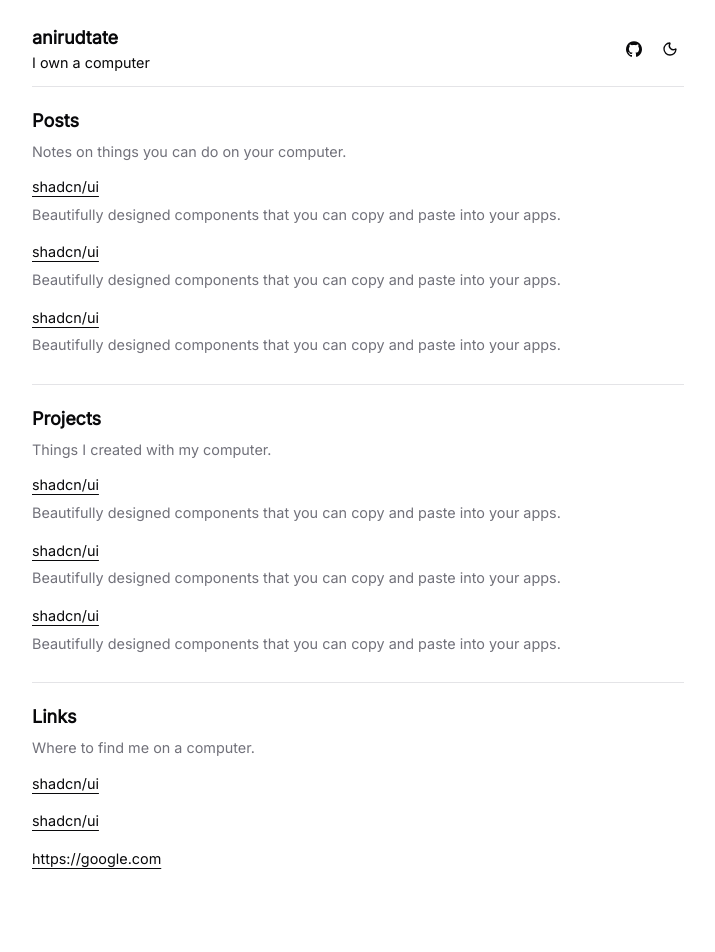
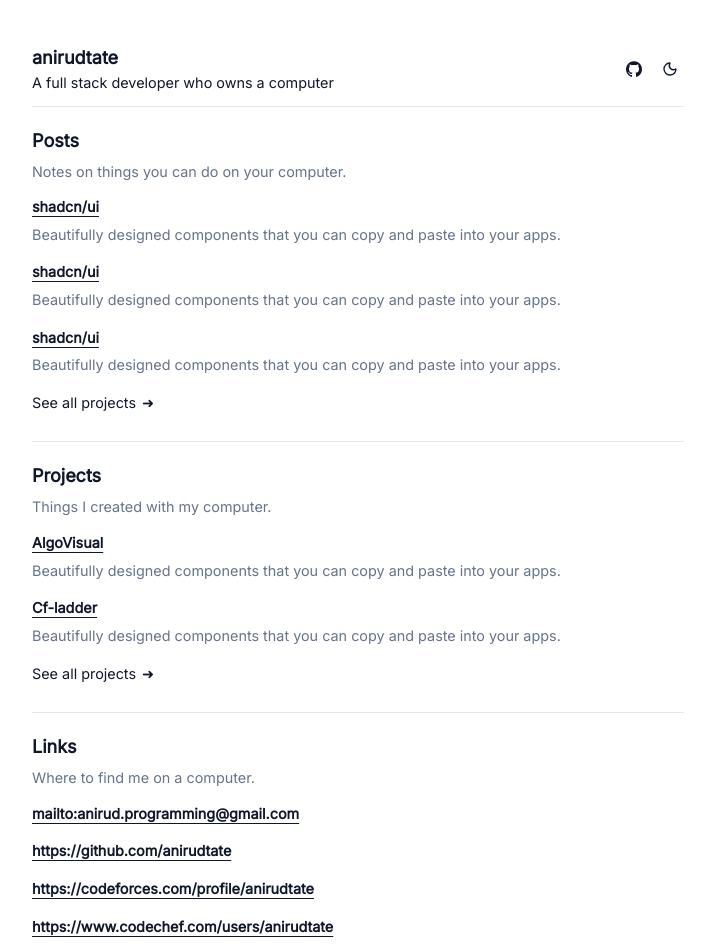
Before and after one commit to anirudtate/portfolio-svelte, a SvelteKit app: page / in a window 1280 px wide. Shown: the top 952 px of the page, without its empty margins (282-997 px from the left). Before the commit the page ends 922 px from the top, so only its background shows below. Built offline with nearby package versions, Linux system fonts and the light colour scheme.

Commit message:
back to slate

```diff
--- a/src/app.postcss
+++ b/src/app.postcss
@@ -6,66 +6,68 @@
 @layer base {
 	:root {
 		--background: 0 0% 100%;
-		--foreground: 240 10% 3.9%;
+		--foreground: 222.2 47.4% 11.2%;
 
-		--muted: 240 4.8% 95.9%;
-		--muted-foreground: 240 3.8% 46.1%;
+		--muted: 210 40% 96.1%;
+		--muted-foreground: 215.4 16.3% 46.9%;
 
 		--popover: 0 0% 100%;
-		--popover-foreground: 240 10% 3.9%;
+		--popover-foreground: 222.2 47.4% 11.2%;
+
+		--border: 214.3 31.8% 91.4%;
+		--input: 214.3 31.8% 91.4%;
 
 		--card: 0 0% 100%;
-		--card-foreground: 240 10% 3.9%;
+		--card-foreground: 222.2 47.4% 11.2%;
 
-		--border: 240 5.9% 90%;
-		--input: 240 5.9% 90%;
+		--primary: 222.2 47.4% 11.2%;
+		--primary-foreground: 210 40% 98%;
 
-		--primary: 240 5.9% 10%;
-		--primary-foreground: 0 0% 98%;
+		--secondary: 210 40% 96.1%;
+		--secondary-foreground: 222.2 47.4% 11.2%;
 
-		--secondary: 240 4.8% 95.9%;
-		--secondary-foreground: 240 5.9% 10%;
+		--accent: 210 40% 96.1%;
+		--accent-foreground: 222.2 47.4% 11.2%;
 
-		--accent: 240 4.8% 95.9%;
-		--accent-foreground: 240 5.9% 10%;
+		--destructive: 0 92% 38%;
+		--destructive-foreground: 210 40% 98%;
 
-		--destructive: 0 84.2% 60.2%;
-		--destructive-foreground: 0 0% 98%;
-
-		--ring: 240 5% 64.9%;
+		--ring: 215 20.2% 65.1%;
 
 		--radius: 0.5rem;
 	}
 
 	.dark {
-		--background: 240 10% 3.9%;
-		--foreground: 0 0% 98%;
+		--background: 224 71% 4%;
+		--foreground: 213 31% 91%;
 
-		--muted: 240 3.7% 15.9%;
-		--muted-foreground: 240 5% 64.9%;
+		--muted: 223 47% 11%;
+		--muted-foreground: 215.4 16.3% 56.9%;
 
-		--popover: 240 10% 3.9%;
-		--popover-foreground: 0 0% 98%;
+		--accent: 216 34% 17%;
+		--accent-foreground: 210 40% 98%;
 
-		--card: 240 10% 3.9%;
-		--card-foreground: 0 0% 98%;
+		--popover: 224 71% 4%;
+		--popover-foreground: 215 20.2% 65.1%;
 
-		--border: 240 3.7% 15.9%;
-		--input: 240 3.7% 15.9%;
+		--border: 216 34% 17%;
+		--input: 216 34% 17%;
 
-		--primary: 0 0% 98%;
-		--primary-foreground: 240 5.9% 10%;
+		--card: 224 71% 4%;
+		--card-foreground: 213 31% 91%;
 
-		--secondary: 240 3.7% 15.9%;
-		--secondary-foreground: 0 0% 98%;
+		--primary: 210 40% 98%;
+		--primary-foreground: 222.2 47.4% 1.2%;
 
-		--accent: 240 3.7% 15.9%;
-		--accent-foreground: 0 0% 98%;
+		--secondary: 222.2 47.4% 11.2%;
+		--secondary-foreground: 210 40% 98%;
 
-		--destructive: 0 62.8% 30.6%;
-		--destructive-foreground: 0 85.7% 97.3%;
+		--destructive: 359 51% 48%;
+		--destructive-foreground: 210 40% 98%;
 
-		--ring: 240 3.7% 15.9%;
+		--ring: 216 34% 17%;
+
+		--radius: 0.5rem;
 	}
 }
 
--- a/src/routes/+page.svelte
+++ b/src/routes/+page.svelte
@@ -18,6 +18,12 @@
 			title="shadcn/ui"
 			subTitle="Beautifully designed components that you can copy and paste into your apps."
 		/>
+		<div
+			class="group text-foreground flex items-center gap-1.5 hover:gap-2 cursor-pointer transition-all"
+		>
+			<div class="group-hover:underline transition-all underline-offset-4">See all projects</div>
+			<div>&#10140;</div>
+		</div>
 	</div>
 </Section>
 
@@ -26,18 +32,21 @@
 <Section title="Projects" subTitle="Things I created with my computer.">
 	<div class="flex flex-col gap-4">
 		<SubSection
-			title="shadcn/ui"
+			title="AlgoVisual"
 			subTitle="Beautifully designed components that you can copy and paste into your apps."
+			href="https://algovisual3d.vercel.app"
 		/>
 		<SubSection
-			title="shadcn/ui"
+			title="Cf-ladder"
 			subTitle="Beautifully designed components that you can copy and paste into your apps."
+			href="https://cf-ladder.vercel.app"
 		/>
-		<SubSection
-			href="https://google.com"
-			title="shadcn/ui"
-			subTitle="Beautifully designed components that you can copy and paste into your apps."
-		/>
+		<div
+			class="group text-foreground flex items-center gap-1.5 hover:gap-2 cursor-pointer transition-all"
+		>
+			<div class="group-hover:underline transition-all underline-offset-4">See all projects</div>
+			<div>&#10140;</div>
+		</div>
 	</div>
 </Section>
 
@@ -45,8 +54,19 @@
 
 <Section title="Links" subTitle="Where to find me on a computer.">
 	<div class="flex flex-col gap-4">
-		<SubSection title="shadcn/ui" />
-		<SubSection title="shadcn/ui" />
-		<SubSection href="https://google.com" title="https://google.com" />
+		<SubSection
+			title="mailto:anirud.programming@gmail.com"
+			href="mailto:anirud.programming@gmail.com"
+		/>
+		<SubSection title="https://github.com/anirudtate" href="https://github.com/anirudtate" />
+		<SubSection
+			title="https://codeforces.com/profile/anirudtate"
+			href="https://codeforces.com/profile/anirudtate"
+		/>
+		<SubSection
+			title="https://www.codechef.com/users/anirudtate"
+			href="https://www.codechef.com/users/anirudtate"
+		/>
+		<SubSection title="https://twitter.com/anirudtate" href="https://twitter.com/anirudtate" />
 	</div>
 </Section>
--- a/src/routes/Header.svelte
+++ b/src/routes/Header.svelte
@@ -3,10 +3,10 @@
 	import { toggleTheme } from '$lib/utils';
 </script>
 
-<div class="flex justify-between items-center pb-3 border-b">
+<div class="flex justify-between items-center pb-3 border-b pt-5">
 	<div>
 		<div class="font-bold text-lg">anirudtate</div>
-		<div>I own a computer</div>
+		<div>A full stack developer who owns a computer</div>
 	</div>
 	<div class="flex gap-2">
 		<button
--- a/src/routes/SubSection.svelte
+++ b/src/routes/SubSection.svelte
@@ -7,7 +7,7 @@
 {#if href !== undefined}
 	<a {href}>
 		<div class="flex flex-col gap-1.5">
-			<div class="underline underline-offset-4">{title}</div>
+			<div class="underline underline-offset-4 font-semibold">{title}</div>
 			{#if subTitle !== undefined}
 				<div class="text-muted-foreground">{subTitle}</div>
 			{/if}
@@ -15,7 +15,7 @@
 	</a>
 {:else}
 	<div class="flex flex-col gap-1.5">
-		<div class="underline underline-offset-4">{title}</div>
+		<div class="underline underline-offset-4 font-semibold">{title}</div>
 		{#if subTitle !== undefined}
 			<div class="text-muted-foreground">{subTitle}</div>
 		{/if}
```
